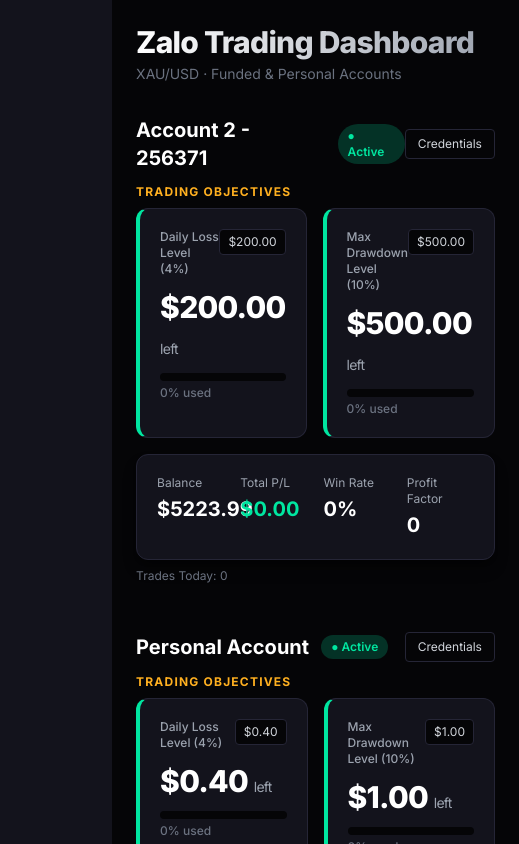
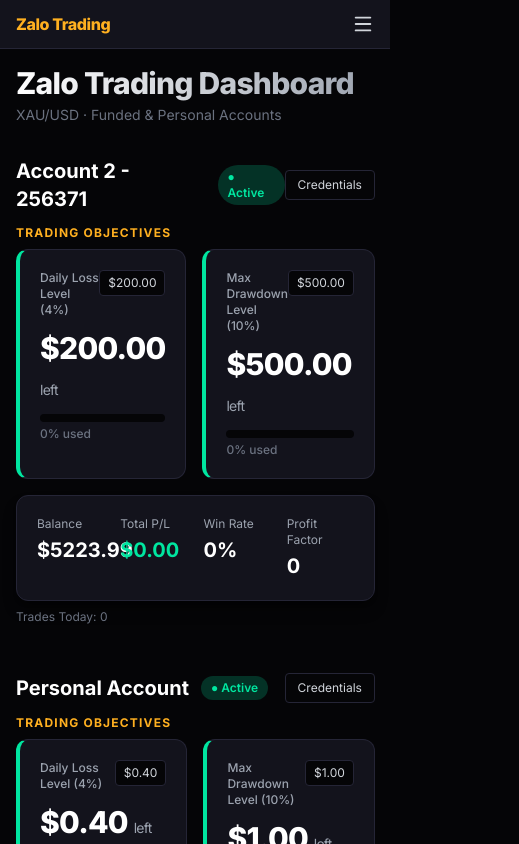
Before and after one commit to Zalokid19/Zalo-Trading-Tracker, a React (Vite) app: page / in a window 390 px wide. Shown: the top 844 px of the page, 519 px wide, since content can reach past the window. Built offline with nearby package versions, Linux system fonts and the light colour scheme; no server answers.

Commit message:
Update App.tsx

```diff
--- a/src/App.tsx
+++ b/src/App.tsx
@@ -28,9 +28,9 @@
   }, [trades, accounts]);
 
       return (
-        <div className="min-h-screen bg-bgdark text-white flex">
+        <div className="min-h-screen bg-bgdark text-white flex flex-col md:flex-row relative overflow-hidden">
           <Sidebar active={view} onNavigate={setView} />
-          <div className="flex-1 p-6">
+          <div className="flex-1 p-4 md:p-6 overflow-x-hidden">
           {view === "scorer" ? (
             <SetupScorer accounts={accounts} />
           ) : (
```
